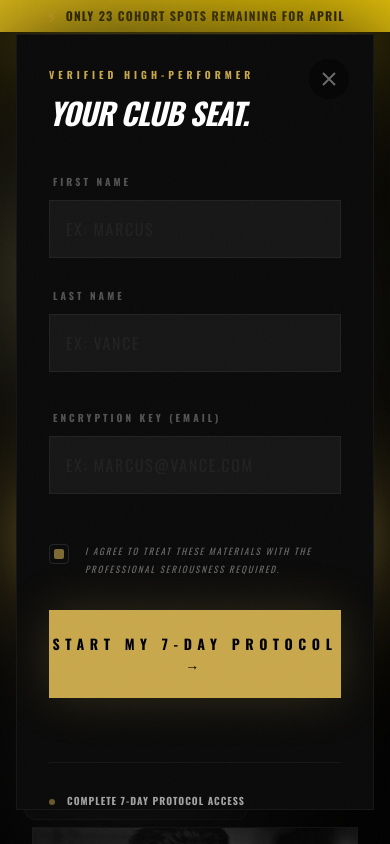
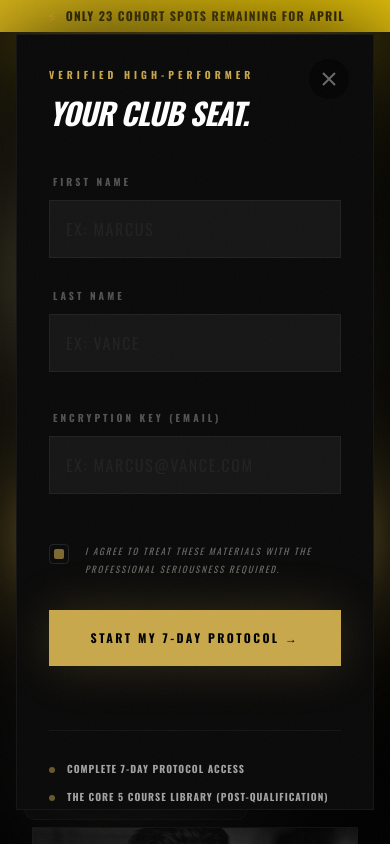
Before and after one commit to Robin239105/marcusvance, a React (Vite) app: page /us in a window 390 px wide. Shown: the top 844 px of the page. Built offline with nearby package versions, Linux system fonts and the light colour scheme.

Commit message:
fix: make enrollment popup buttons responsive on mobile

```diff
--- a/src/marcus/pages/MarcusElitePage.jsx
+++ b/src/marcus/pages/MarcusElitePage.jsx
@@ -1034,7 +1034,7 @@ const MarcusElitePage = () => {
                         <button
                           type="submit"
                           disabled={isSubmitting}
-                          className="w-full bg-[#C9A84C] text-black font-oswald text-sm font-black tracking-[0.4em] py-6 rounded-none uppercase hover:bg-white transition-all duration-700 shadow-[0_0_50px_rgba(201,168,76,0.2)] active:scale-[0.98] disabled:opacity-50"
+                          className="w-full bg-[#C9A84C] text-black font-oswald text-xs md:text-sm font-black tracking-[0.2em] md:tracking-[0.4em] py-5 md:py-6 rounded-none uppercase hover:bg-white transition-all duration-700 shadow-[0_0_50px_rgba(201,168,76,0.2)] active:scale-[0.98] disabled:opacity-50"
                         >
                            {isSubmitting ? (t.marcus.ui.processing || "PROCESSING PROTOCOL...") : t.marcus.enroll.submitBtn}
                         </button>
@@ -1052,7 +1052,7 @@ const MarcusElitePage = () => {
                         </p>
                         <button
                           onClick={() => {setIsEnrollOpen(false); setShowExitPopup(false); setSubmitStatus(null); setFormData({ firstName: '', lastName: '', email: '' });}}
-                          className="mt-8 border border-[#C9A84C] text-[#C9A84C] px-10 py-3 font-oswald text-xl tracking-wider hover:bg-[#C9A84C] hover:text-black transition-all font-bold uppercase"
+                          className="mt-8 border border-[#C9A84C] text-[#C9A84C] px-8 md:px-10 py-3 font-oswald text-lg md:text-xl tracking-wider hover:bg-[#C9A84C] hover:text-black transition-all font-bold uppercase"
                         >
                           {t.marcus.ui.close || "CLOSE"}
                         </button>
```
